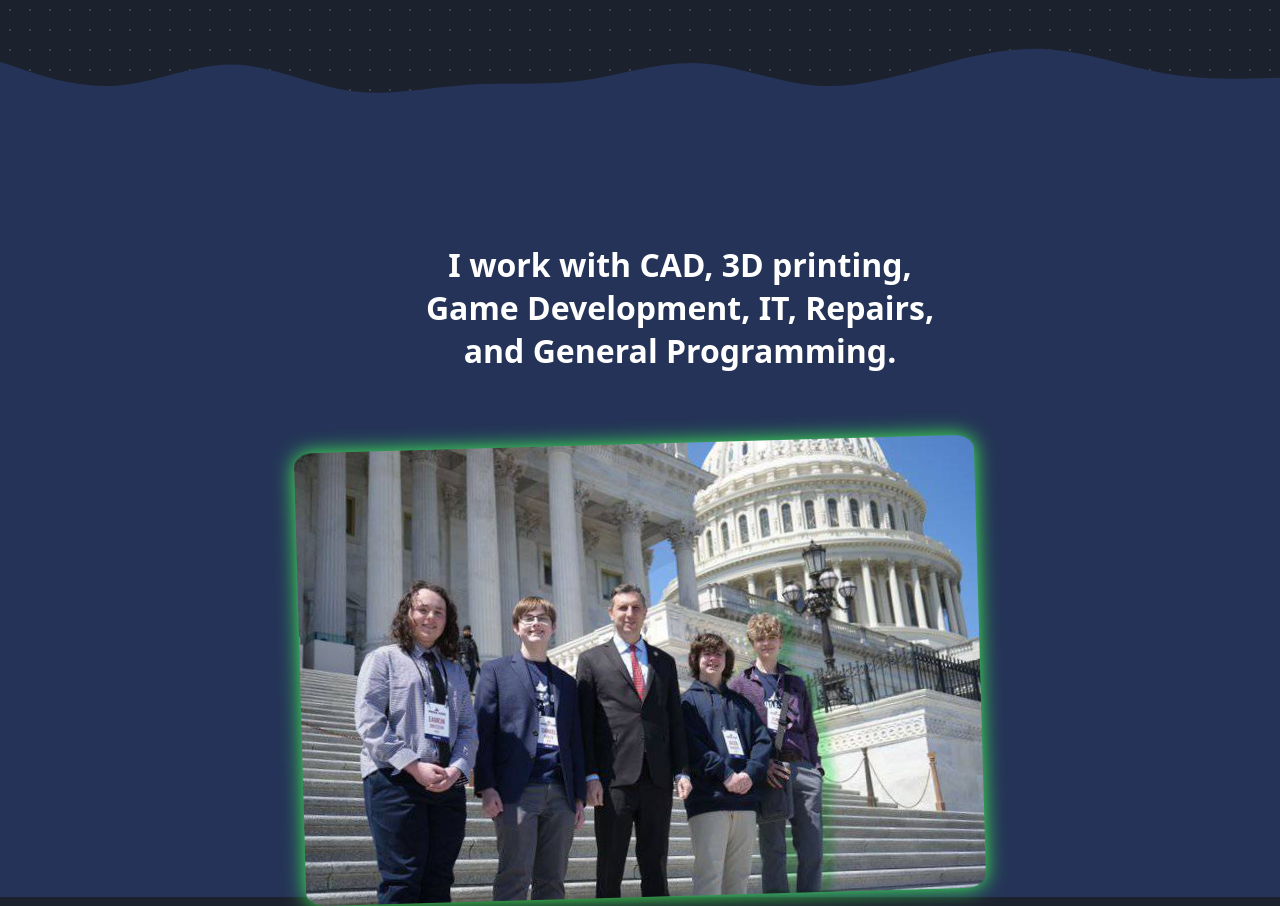
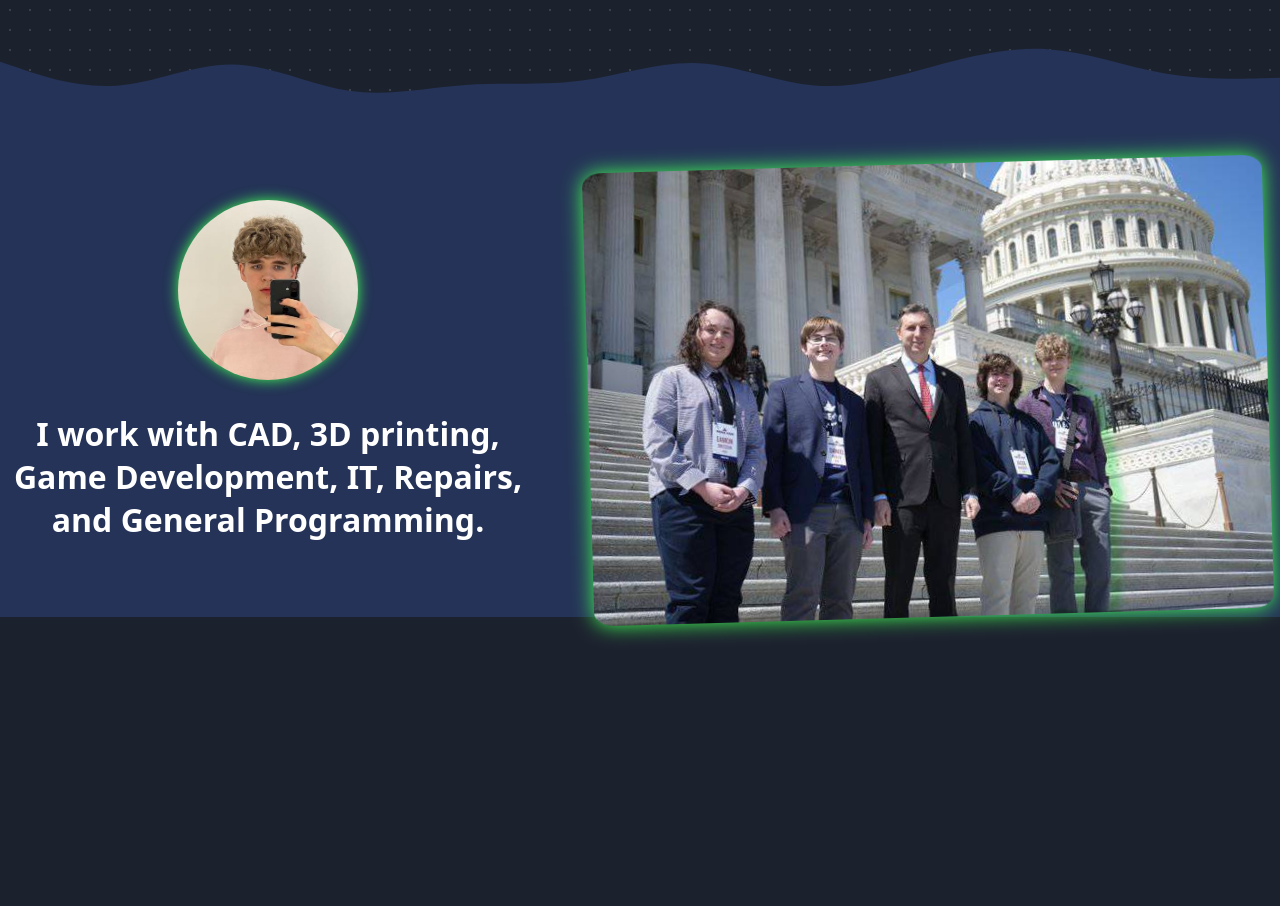
Before and after one commit to fazer-dev/Fazer-Site, a plain HTML site: page index.html in a window 1280 px wide. Shown: the part 640-1546 px from the top of the page. After the commit the page ends 1266 px from the top, so only its background shows below. Drawn offline with Linux system fonts and the light colour scheme; a web font is replaced by a local one.

Commit message:
Added pfps

```diff
--- a/index.html
+++ b/index.html
@@ -16,8 +16,10 @@
 		<p>I'm also CreativeDrone and Fazer_</p>
 		<img src="/assets/fpimg/wave1.svg" alt="wave1" id="wave1">
 		<div class="bodybody">
-
-			<h3>I work with CAD, 3D printing, Game Development, IT, Repairs, and General Programming. </h3>
+			<div class ="aboat">
+				<img src="/assets/global/pfps/face.png" alt="Fazer_" id="pfp1">
+				<h3>I work with CAD, 3D printing, Game Development, IT, Repairs, and General Programming. </h3>
+			</div>
 			<img src="/assets/fpimg/CV.jpg" alt="CV" id="cv">
 
 		</div>
--- a/style.css
+++ b/style.css
@@ -61,22 +61,23 @@ hr {
 
 .bodybody {
     display: flex;
+    justify-content: center;
+    align-items: center;
+    gap: 4rem;
     width: 100%;
     background-color: #243357;
-    margin-top: -1px;
 }
 
 h3 {
-    margin-top: 15vh;
-    padding-left: 20vh;
+    margin: 0;
+    padding: 0;
     font-size: 2rem;
     font-weight: 900;
     font-family: lacquer, system-ui;
-    padding-right: clamp(5rem, 4vw, 5rem);
-    text-align: center;
-    color: #FFFFFF;
-    width: 40%;
+    color: white;
+    width: 100%;
 }
+
 
 @keyframes tilt {
     0% { transform: rotate(3deg); }
@@ -103,3 +104,19 @@ h3 {
     align-items: center;
     justify-content: center;
 }
+
+.aboat {
+    display: flex;
+    flex-direction: column;
+    align-items: center;
+    width: 40%;
+    text-align: center;
+}
+
+#pfp1 {
+    border-radius: 50%;
+    width: 180px;
+    height: auto;
+    margin-bottom: 2rem;
+    filter: drop-shadow(0px 0px 7px #41fc54);
+}
```
Also changed, not shown: assets/global/pfps/blue.png (added), assets/global/pfps/drone.png (added), assets/global/pfps/face.png (added).
